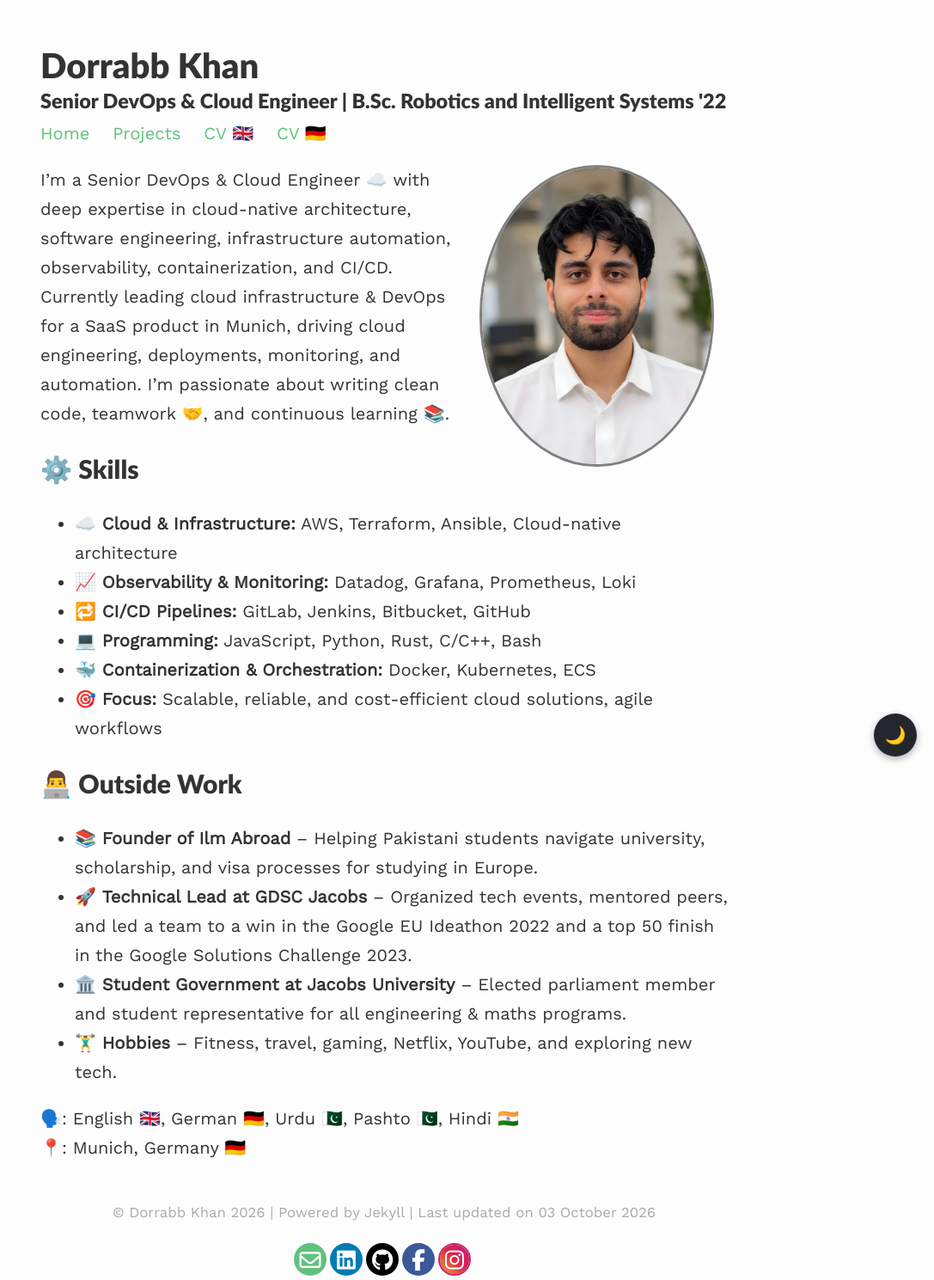
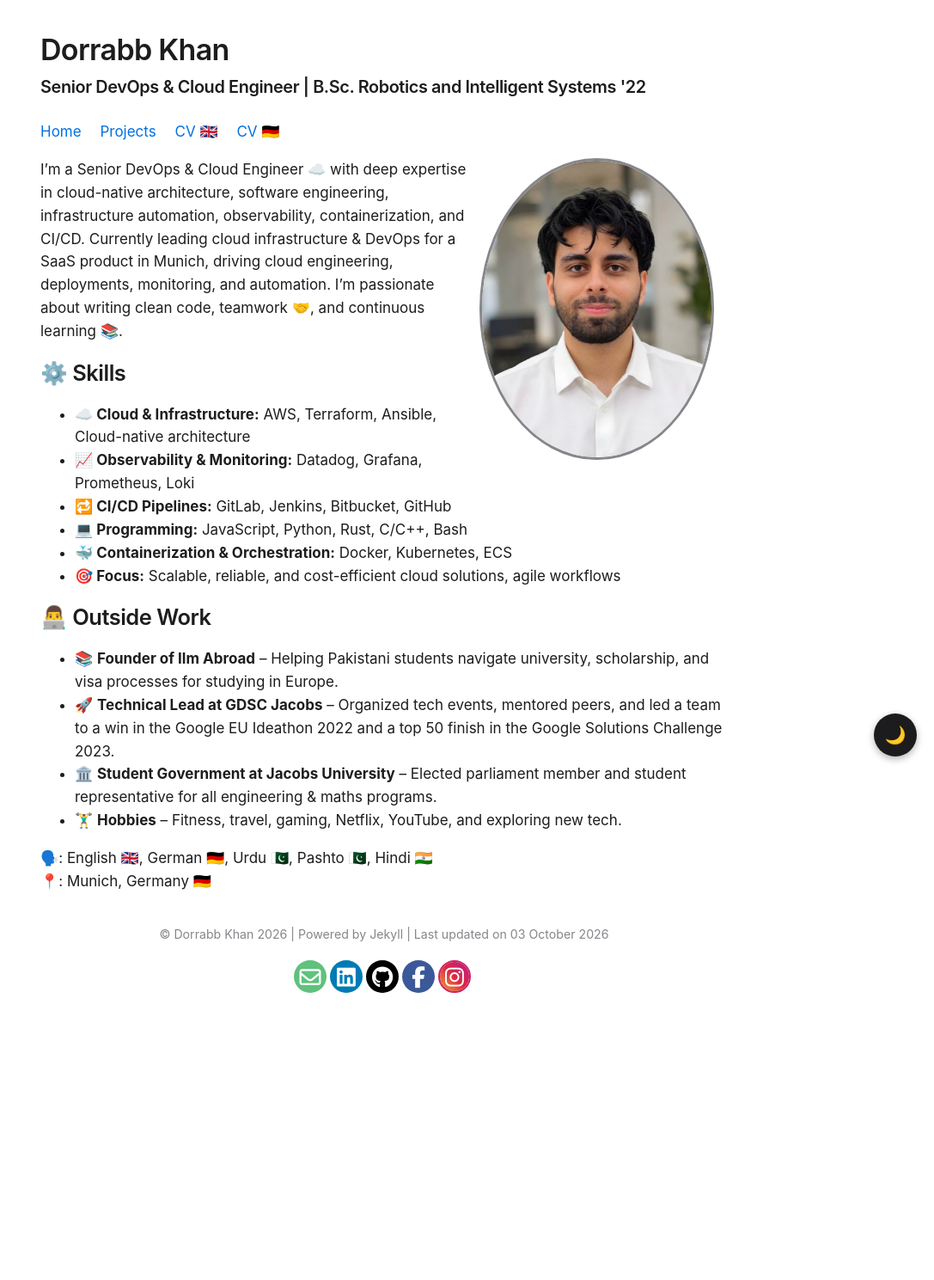
Before and after one commit to dorrabbkhan/dorrabbkhan.github.io, a Jekyll site: the page built from index.md, in a window 1280 px wide. Shown: the whole page at 86% size, without its empty margins (193-1280 px from the left). Built offline with Jekyll 4.4.1, drawn with Linux system fonts in a browser that asks for light colours; after the commit the page ends 1159 px from its top, so only the background shows below that.

Commit message:
Change CSS for site

```diff
--- a/assets/css/_sass/footer.scss
+++ b/assets/css/_sass/footer.scss
@@ -1,16 +1,20 @@
 /* Footer */
 footer {
-    clear: both;
-    margin-top: 2em;
+  clear: both;
+  margin-top: 2em;
 }
 
 /* Footer navigation links */
 .links a {
-    margin-right: 1em;
+  margin-right: 1em;
 }
 
 /* Footer copyrights */
 .copy {
-    color: #aaa;
-    text-align: center;
+  color: #86868b;
+  text-align: center;
 }
+
+[data-theme="dark"] .copy {
+  color: #86868b;
+}
--- a/assets/css/_sass/projects.scss
+++ b/assets/css/_sass/projects.scss
@@ -15,7 +15,7 @@
 .projectTile {
   /* Minimum width of 200px and grow to fit available space */
   flex: 1 0 200px;
-  border-radius: 15px;
+  border-radius: 18px;
   background: $projectbox;
   height: 200px;
   width: 100%;
@@ -61,8 +61,7 @@
 }
 
 @include media-query($on-phone) {
-  @media screen and (max-width: $on-phone){
-
+  @media screen and (max-width: $on-phone) {
     .projectTile {
       height: 80px;
     }
@@ -78,14 +77,11 @@
     .projectTile:hover a span h2 {
       display: flex;
     }
-
-
   }
 }
 
 @include media-query($on-palm) {
-  @media screen and (max-width: $on-palm){
-
+  @media screen and (max-width: $on-palm) {
     .projectTile {
       height: 100px;
     }
@@ -101,10 +97,8 @@
     .projectTile:hover a span h2 {
       display: flex;
     }
-
   }
 }
-
 
 @supports (display: grid) {
   .gallery {
--- a/assets/css/_sass/style.scss
+++ b/assets/css/_sass/style.scss
@@ -1,4 +1,5 @@
-html, body {
+html,
+body {
   height: 100%;
 }
 
@@ -13,27 +14,41 @@ body {
   padding: 2em 1em;
   text-rendering: optimizeLegibility;
   height: 100%;
-  transition: background-color 0.3s ease, color 0.3s ease;
+  transition:
+    background-color 0.3s ease,
+    color 0.3s ease;
 }
 
 [data-theme="dark"] body {
-  background-color: $body-bg-dark;
+  background: linear-gradient(
+    180deg,
+    $body-bg-dark 0%,
+    $body-bg-dark-secondary 100%
+  );
+  background-attachment: fixed;
   color: $text-color-dark;
 }
 
-h1,h2,h3,h4,h5,h6 {
-  font-family: "Lato", "Helvetica Neue", Helvetica, sans-serif;
-  font-weight: bold;
-  line-height: 1.8;
-  margin: 0;
+h1,
+h2,
+h3,
+h4,
+h5,
+h6 {
+  font-family:
+    -apple-system, BlinkMacSystemFont, "SF Pro Display", "Helvetica Neue",
+    Helvetica, sans-serif;
+  font-weight: 600;
+  line-height: 1.4;
+  letter-spacing: -0.02em;
+  margin: 0 0 0.5em 0;
   text-transform: inherit;
 }
-
 
 a {
   color: $brand-color;
   text-decoration: none;
-  &:hover{
+  &:hover {
     color: $text-color;
   }
 }
@@ -45,13 +60,18 @@ a {
 p a {
   color: $text-color;
   text-decoration: none;
-  background: -webkit-linear-gradient(transparent 90%, lighten($brand-color, 10%) 10%);
-  background: -moz-linear-gradient(transparent 90%, lighten($brand-color, 10%) 10%);
+  background: -webkit-linear-gradient(
+    transparent 90%,
+    lighten($brand-color, 10%) 10%
+  );
+  background: -moz-linear-gradient(
+    transparent 90%,
+    lighten($brand-color, 10%) 10%
+  );
   background: linear-gradient(transparent 90%, lighten($brand-color, 10%) 10%);
 
   -webkit-box-shadow: inset 0 0 0 0 lighten($brand-color, 10%);
   box-shadow: inset 0 0 0 0 lighten($brand-color, 10%);
-
 
   -webkit-transition: box-shadow ease 1s;
   -moz-transition: box-shadow ease 1s;
@@ -60,14 +80,12 @@ p a {
     color: lighten($background-color, 50%);
     -webkit-box-shadow: inset 0 -100px 0 0 lighten($brand-color, 10%);
     box-shadow: inset 0 -100px 0 0 lighten($brand-color, 10%);
-
   }
 }
 
 [data-theme="dark"] p a {
   color: $text-color-dark;
 }
-
 
 figure {
   margin: 0;
@@ -80,7 +98,7 @@ img {
 pre,
 code {
   overflow: auto;
-  font-size: 0.7*$base-font-size;
+  font-size: 0.7 * $base-font-size;
   border-radius: 3px;
   border: 1px solid $brand-color;
   > code {
@@ -99,19 +117,28 @@ code {
 blockquote {
   border-left: 2px solid $brand-color;
   padding-left: 1em;
-  font-family: Georgia,Times,Times New Roman,serif;
-  font-size: 0.9*$base-font-size;
+  font-family:
+    Georgia,
+    Times,
+    Times New Roman,
+    serif;
+  font-size: 0.9 * $base-font-size;
   font-style: italic;
 }
 
-
-.headline, .post-headline {
+.headline,
+.post-headline {
   font-size: 2em;
-  margin-bottom: -0.4em;
+  margin-bottom: 0.2em;
 
   @include media-query($on-palm) {
     font-size: 2em;
   }
+}
+
+.post-description {
+  margin-top: 0;
+  margin-bottom: 1.2em;
 }
 
 .project-headline {
@@ -141,7 +168,8 @@ blockquote {
     }
   }
 
-  a, span {
+  a,
+  span {
     padding: 7px 18px;
     border: 1px solid #eee;
     margin-left: -4px;
@@ -150,7 +178,6 @@ blockquote {
     display: inline-block;
   }
 }
-
 
 /* Add video class for iframes to make them responsive */
 .video {
@@ -179,11 +206,12 @@ blockquote {
   white-space: nowrap;
   overflow-x: auto;
   -webkit-overflow-scrolling: touch;
-  -ms-overflow-style: -ms-autohiding-scrollbar; }
+  -ms-overflow-style: -ms-autohiding-scrollbar;
+}
 
 .scroll::-webkit-scrollbar {
-  display: none; }
-
+  display: none;
+}
 
 /* Button */
 .simplebutton {
@@ -198,12 +226,16 @@ blockquote {
   border-radius: 8px;
   padding: 13px 23px;
   border: 1px solid #222222;
-  transition: box-shadow 0.2s ease 0s, -ms-transform 0.1s ease 0s, -webkit-transform 0.1s ease 0s, transform 0.1s ease 0s;
+  transition:
+    box-shadow 0.2s ease 0s,
+    -ms-transform 0.1s ease 0s,
+    -webkit-transform 0.1s ease 0s,
+    transform 0.1s ease 0s;
   background: #fff;
   color: #222222;
   :hover {
-      border-color: #000000;
-      background: #f7f7f7;
+    border-color: #000000;
+    background: #f7f7f7;
   }
 }
 
--- a/assets/css/_sass/variables.scss
+++ b/assets/css/_sass/variables.scss
@@ -1,22 +1,25 @@
-$base-font-family: 'Work Sans', sans-serif;
-$base-font-size:   20px;
+$base-font-family:
+  -apple-system, BlinkMacSystemFont, "SF Pro Text", "SF Pro Display",
+  "Helvetica Neue", Helvetica, Arial, sans-serif;
+$base-font-size: 17px;
 $base-font-weight: 400;
-$small-font-size:  $base-font-size * 0.875;
-$base-line-height: 1.7;
+$small-font-size: $base-font-size * 0.875;
+$base-line-height: 1.58;
 
-$spacing-unit:     30px;
-$light-gray: gray;
-$text-color:       #333;
-$background-color: #fdfdfd;
-$brand-color:      #60c17d;
-$projectbox-text:  #1e2126;
+$spacing-unit: 30px;
+$light-gray: #86868b;
+$text-color: #1d1d1f;
+$background-color: #ffffff;
+$brand-color: #0071e3;
+$projectbox-text: #1d1d1f;
 
 // Color scheme for light
-$body-bg: #fdfdfd;
-$projectbox: #c3e1c9;
-$text-color: #333;
+$body-bg: #ffffff;
+$projectbox: #f5f5f7;
+$text-color: #1d1d1f;
 
 // Color scheme for dark modes
-$body-bg-dark: #23272d;
-$projectbox-dark: lighten(#98a0ac, 2%);
-$text-color-dark: #98a0ac;
+$body-bg-dark: #1c1c1e;
+$body-bg-dark-secondary: #2c2c2e;
+$projectbox-dark: #2c2c2e;
+$text-color-dark: #e5e5e7;
```
Also changed, not shown: 1 other file.
